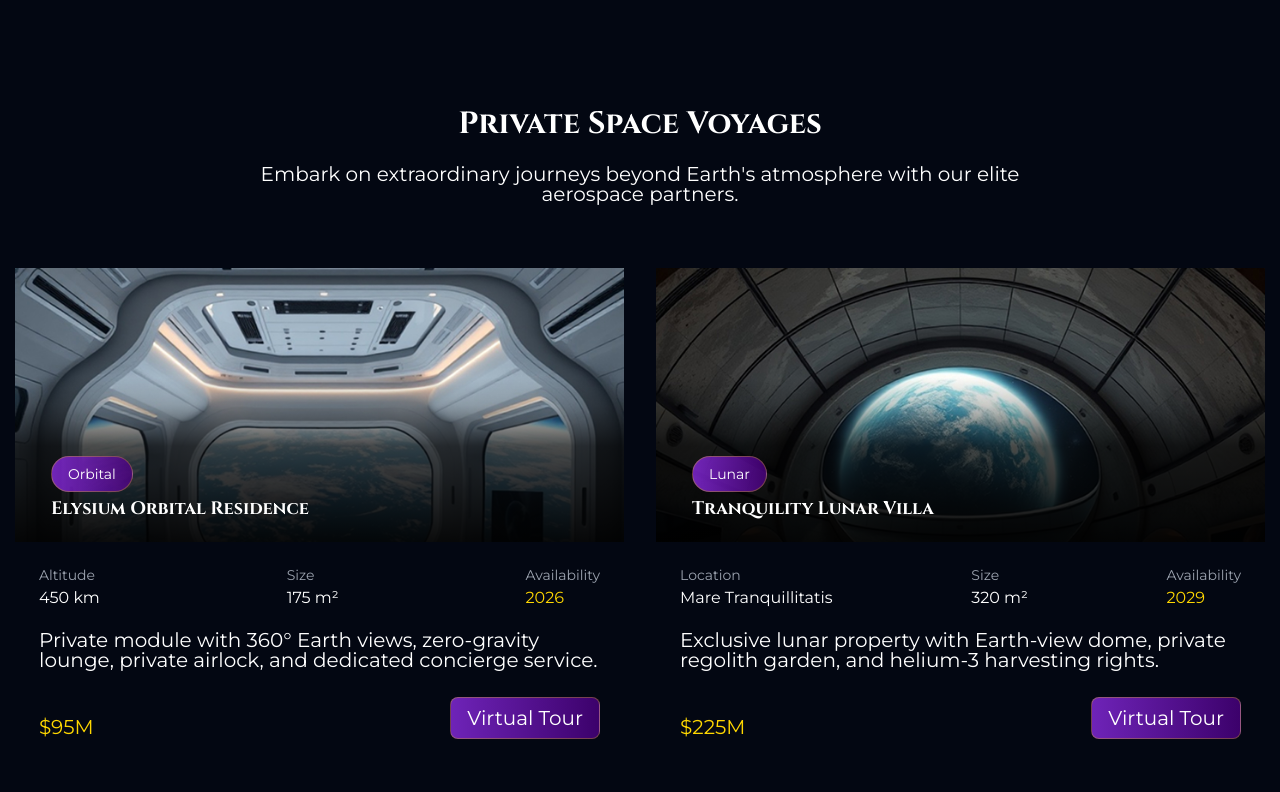
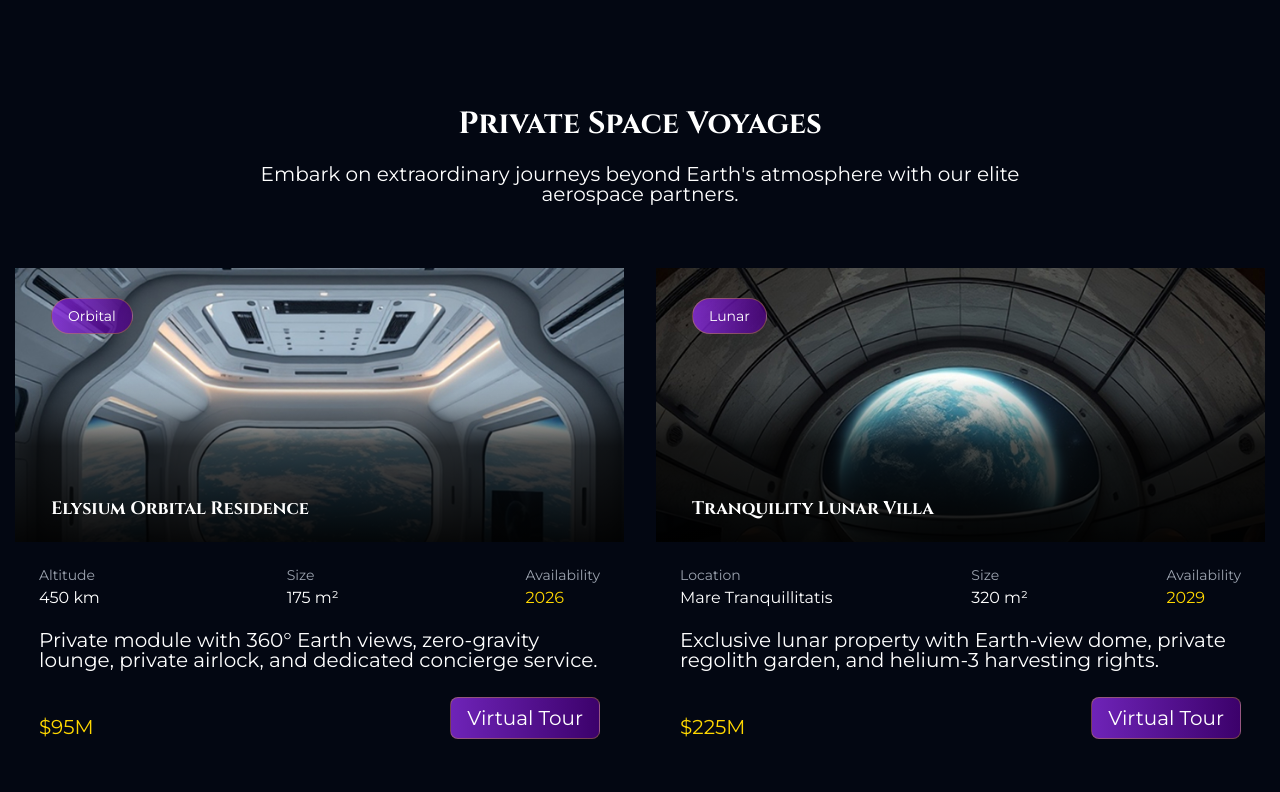
Before and after one commit to sharpmast/cosmo, a plain HTML site: page index.html in a window 1280 px wide. Shown: the part 1601-2393 px from the top of the page. Drawn offline with Linux system fonts and the light colour scheme.

Commit message:
Update style.css

```diff
--- a/css/style.css
+++ b/css/style.css
@@ -322,7 +322,7 @@ transform: scale(1);
 .image-card-residense__link {
     position: absolute;
     left: 36px;
-    bottom: 50px;
+    top: 30px;
     font-size: 14px;
     border-radius: 20px;
 }
```
